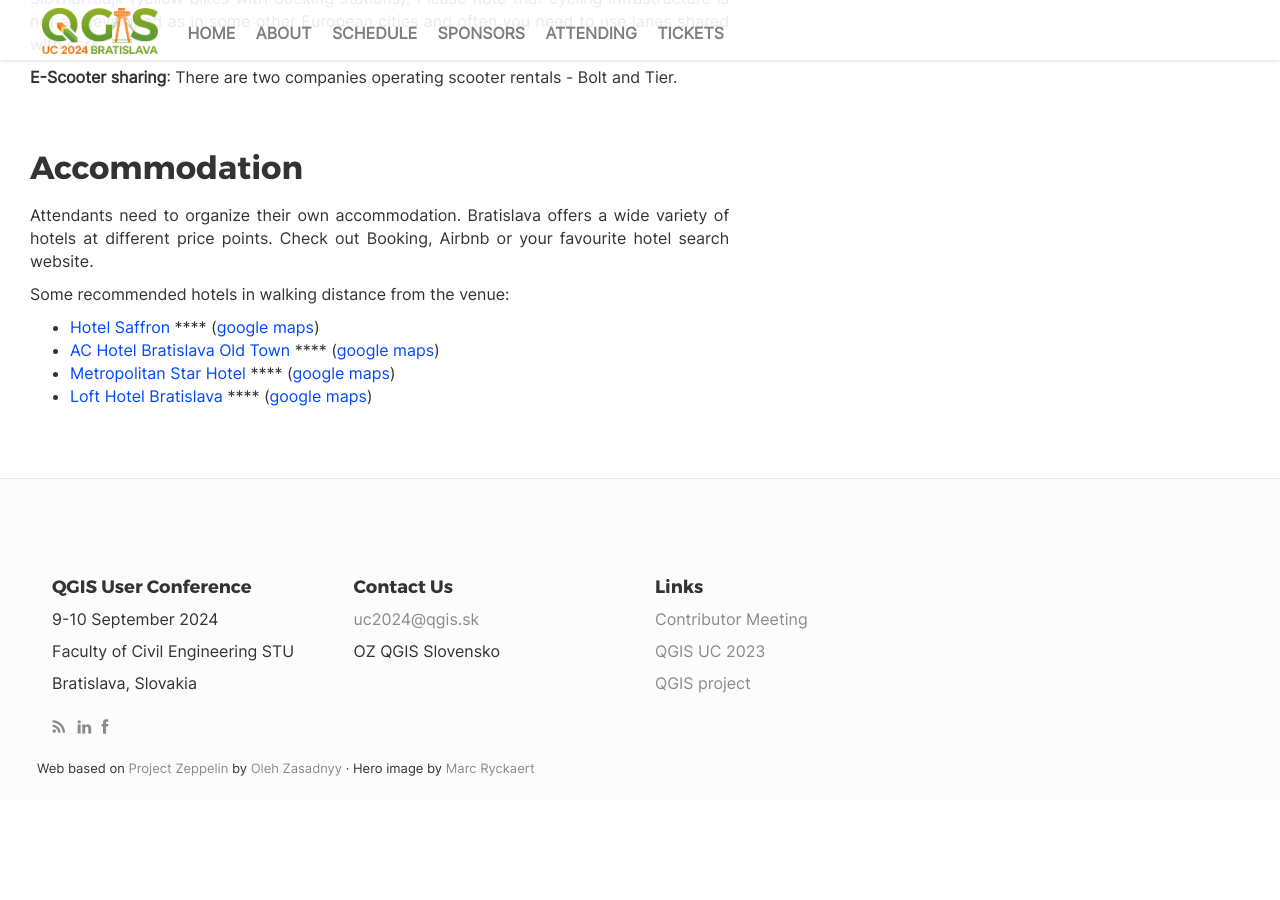
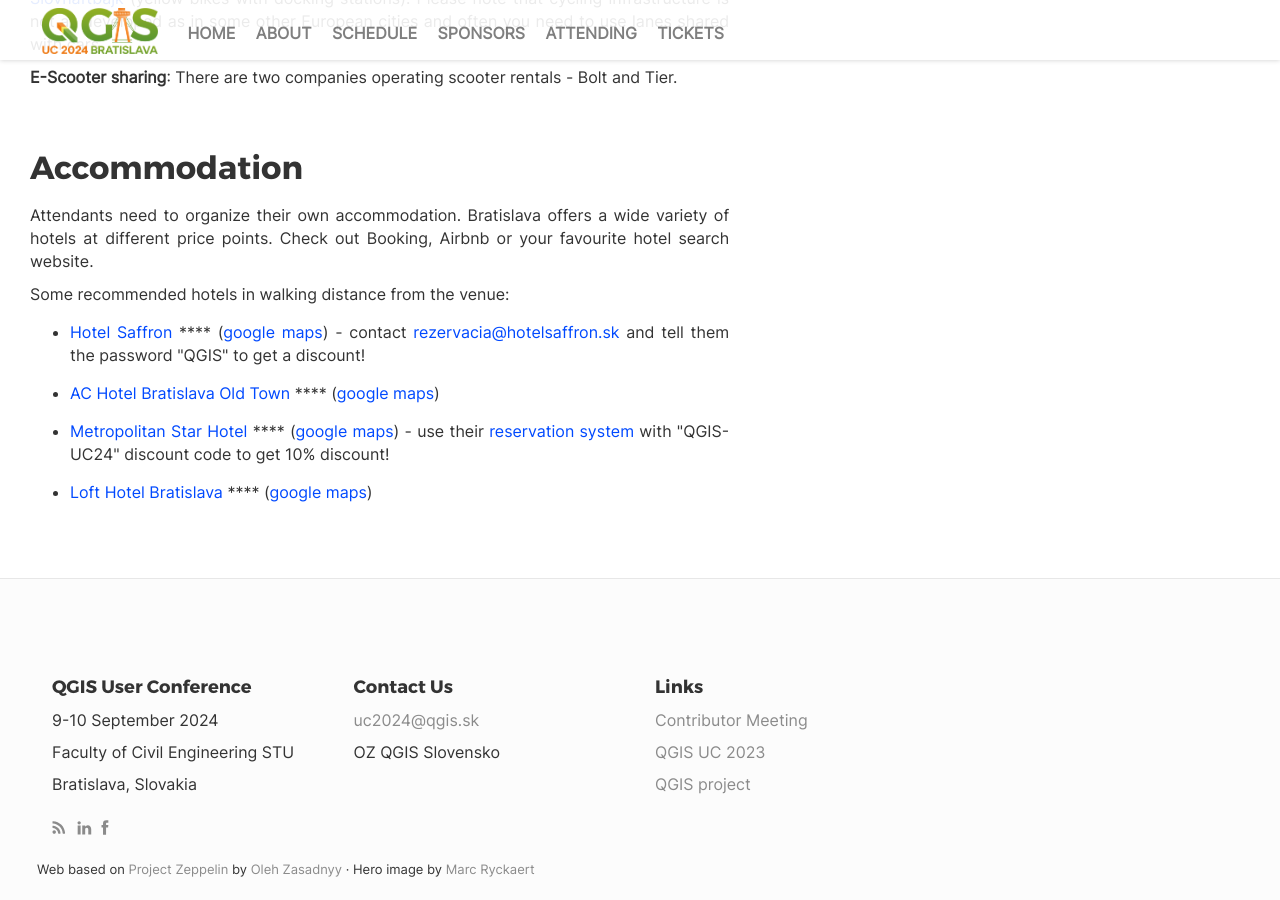
Before and after one commit to qgis-sk/uc2024-web, a Jekyll site: the page built from _pages/attending.html, in a window 1280 px wide and 900 px high, scrolled down 2013 px. Built offline with Jekyll 4.4.1, drawn with Linux system fonts in a browser that asks for light colours; nearby versions of some CDN libraries; comment, search, counter and statistics services are not loaded; before the commit the page ends 2813 px from its top, so only the background shows below that.

Commit message:
add hotel discounts

```diff
--- a/_pages/attending.html
+++ b/_pages/attending.html
@@ -73,13 +73,13 @@
 <p>
 Some recommended hotels in walking distance from the venue:
 <ul>
-<li><a href="https://www.hotelsaffron.sk/en/">Hotel Saffron</a> **** (<a href="https://www.google.com/maps/place/Hotel+Saffron/@48.1525788,17.1176776,17z/data=!4m9!3m8!1s0x476c894ee6aebd9d:0xc226f3eb5de48f9c!5m2!4m1!1i2!8m2!3d48.1528294!4d17.1181922!16s%2Fg%2F1hc6y03_k?entry=ttu">google maps</a>)
+<li style="margin: 15px 0;"><a href="https://www.hotelsaffron.sk/en/">Hotel Saffron</a> **** (<a href="https://www.google.com/maps/place/Hotel+Saffron/@48.1525788,17.1176776,17z/data=!4m9!3m8!1s0x476c894ee6aebd9d:0xc226f3eb5de48f9c!5m2!4m1!1i2!8m2!3d48.1528294!4d17.1181922!16s%2Fg%2F1hc6y03_k?entry=ttu">google maps</a>) - contact <a href="mailto:rezervacia@hotelsaffron.sk">rezervacia@hotelsaffron.sk</a> and tell them the password "QGIS" to get a discount!
 
-<li><a href="https://www.marriott.com/en-us/hotels/btsar-ac-hotel-bratislava-old-town/overview/">AC Hotel Bratislava Old Town</a> **** (<a href="https://www.google.com/maps/place/AC+Hotel+Bratislava+Old+Town/@48.148198,17.1077319,17z/data=!4m9!3m8!1s0x476c89aceed1be1d:0x1252e9eee95d528d!5m2!4m1!1i2!8m2!3d48.1481324!4d17.1090095!16s%2Fg%2F11jj2v4l6p?entry=ttu">google maps</a>)
+<li style="margin: 15px 0;"><a href="https://www.marriott.com/en-us/hotels/btsar-ac-hotel-bratislava-old-town/overview/">AC Hotel Bratislava Old Town</a> **** (<a href="https://www.google.com/maps/place/AC+Hotel+Bratislava+Old+Town/@48.148198,17.1077319,17z/data=!4m9!3m8!1s0x476c89aceed1be1d:0x1252e9eee95d528d!5m2!4m1!1i2!8m2!3d48.1481324!4d17.1090095!16s%2Fg%2F11jj2v4l6p?entry=ttu">google maps</a>)
 
-<li><a href="https://myhotel.sk/en/metropolitan-star-hotel">Metropolitan Star Hotel</a> **** (<a href="https://www.google.com/maps/place/Metropolitan+Star+Apart+hotel/@48.149823,17.1098026,17z/data=!4m9!3m8!1s0x476c895ab8171ea1:0x3dcafb5140b4645!5m2!4m1!1i2!8m2!3d48.1498789!4d17.1103796!16s%2Fg%2F11q96hv1y6?entry=ttu">google maps</a>)
+<li style="margin: 15px 0;"><a href="https://myhotel.sk/en/metropolitan-star-hotel">Metropolitan Star Hotel</a> **** (<a href="https://www.google.com/maps/place/Metropolitan+Star+Apart+hotel/@48.149823,17.1098026,17z/data=!4m9!3m8!1s0x476c895ab8171ea1:0x3dcafb5140b4645!5m2!4m1!1i2!8m2!3d48.1498789!4d17.1103796!16s%2Fg%2F11q96hv1y6?entry=ttu">google maps</a>) - use their <a href="https://myhotel.sk/en/reservation">reservation system</a> with "QGIS-UC24" discount code to get 10% discount!
 
-<li><a href="https://www.lofthotel.sk/en">Loft Hotel Bratislava</a> **** (<a href="https://www.google.com/maps/place/Loft+Hotel+Bratislava/@48.1518988,17.1062406,17z/data=!4m9!3m8!1s0x476c8950a3d1840b:0x8ea4bd1b256a9d0c!5m2!4m1!1i2!8m2!3d48.1519321!4d17.107188!16s%2Fg%2F1q62h6n7b?entry=ttu">google maps</a>)
+<li style="margin: 15px 0;"><a href="https://www.lofthotel.sk/en">Loft Hotel Bratislava</a> **** (<a href="https://www.google.com/maps/place/Loft+Hotel+Bratislava/@48.1518988,17.1062406,17z/data=!4m9!3m8!1s0x476c8950a3d1840b:0x8ea4bd1b256a9d0c!5m2!4m1!1i2!8m2!3d48.1519321!4d17.107188!16s%2Fg%2F1q62h6n7b?entry=ttu">google maps</a>)
 </ul>
 </p>
 
```
